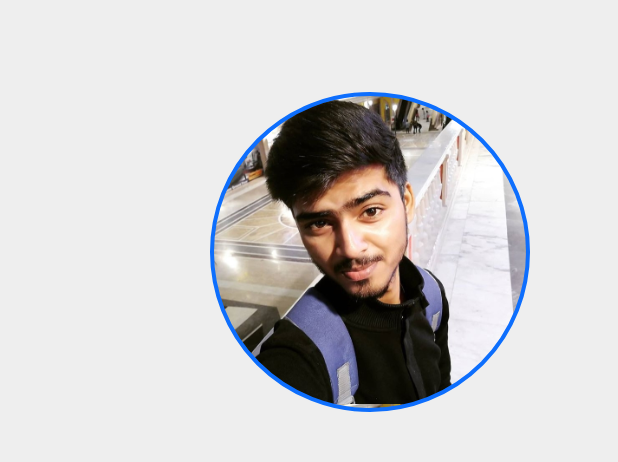
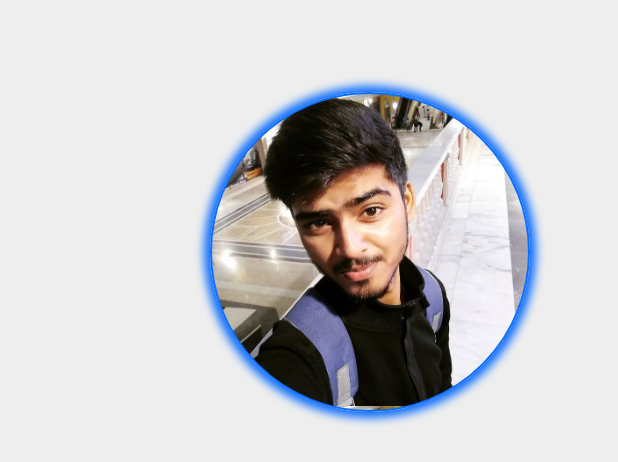
Before and after one commit to candy-6646/portfolio, a plain HTML site: page index.html in a window 1280 px wide. Shown: the part 148-610 px from the top of the page, 662-1280 px from the left. Drawn offline with nearby package versions, Linux system fonts and the light colour scheme.

Commit message:
top-sec-design changed

```diff
--- a/styles.css
+++ b/styles.css
@@ -237,5 +237,6 @@ body {
 	background-image: url("images/profile.jpg");
 	background-size: contain;
 	border-radius: 50%;
-	border: 4px solid #0d6efd;
+	border: 2px solid #0d6efd;
+	box-shadow:0 0 10px 6px #0d6efd;
 }
```
